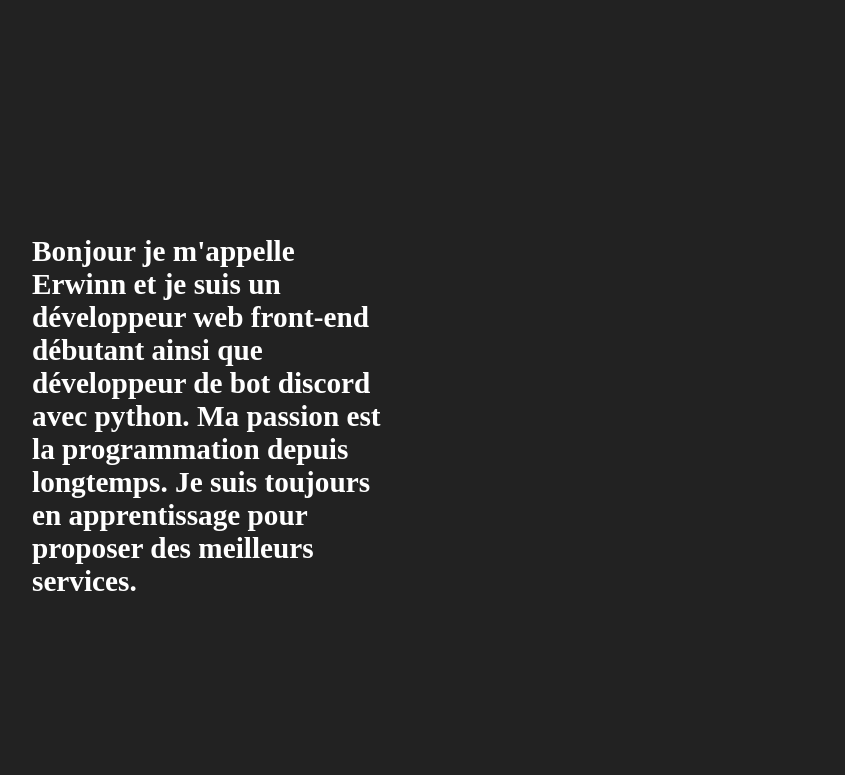
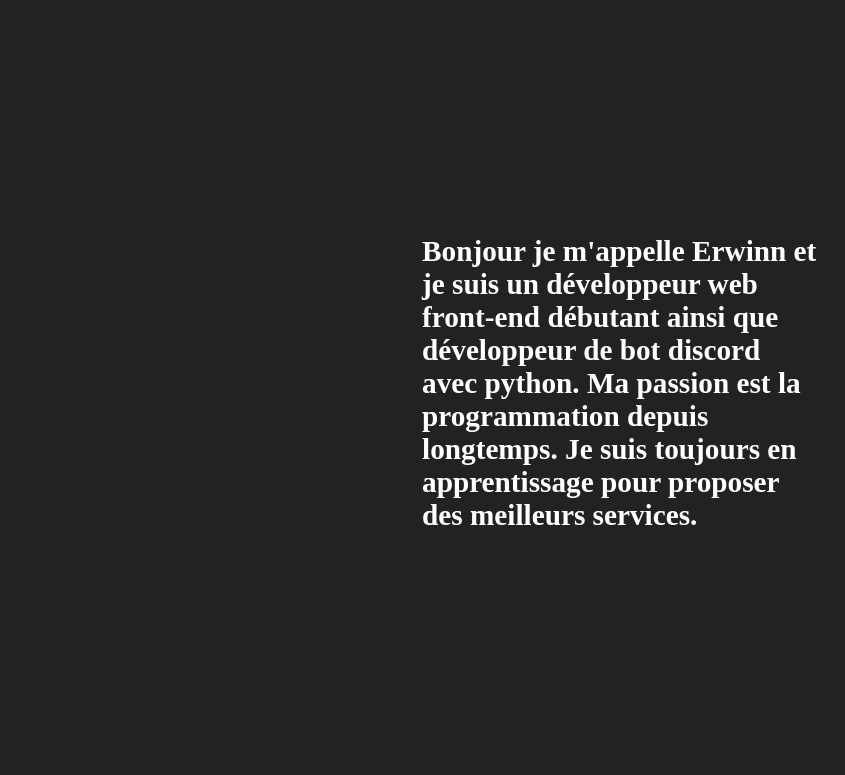
Before and after one commit to Erwinn-Developpement/Erwinn, a PHP site: page /index.html in a window 1280 px wide. Shown: the part 239-1014 px from the top of the page, without its empty margins (18-863 px from the left). Run offline with PHP 8.4, Linux system fonts and the light colour scheme.

Commit message:
Update style.css

```diff
--- a/style.css
+++ b/style.css
@@ -375,7 +375,7 @@ footer h5 {
 
     .description {
         width: 400px;
-        margin-left: 0%;
+        margin-left: auto;
         margin-right: auto;
     }
 
```
